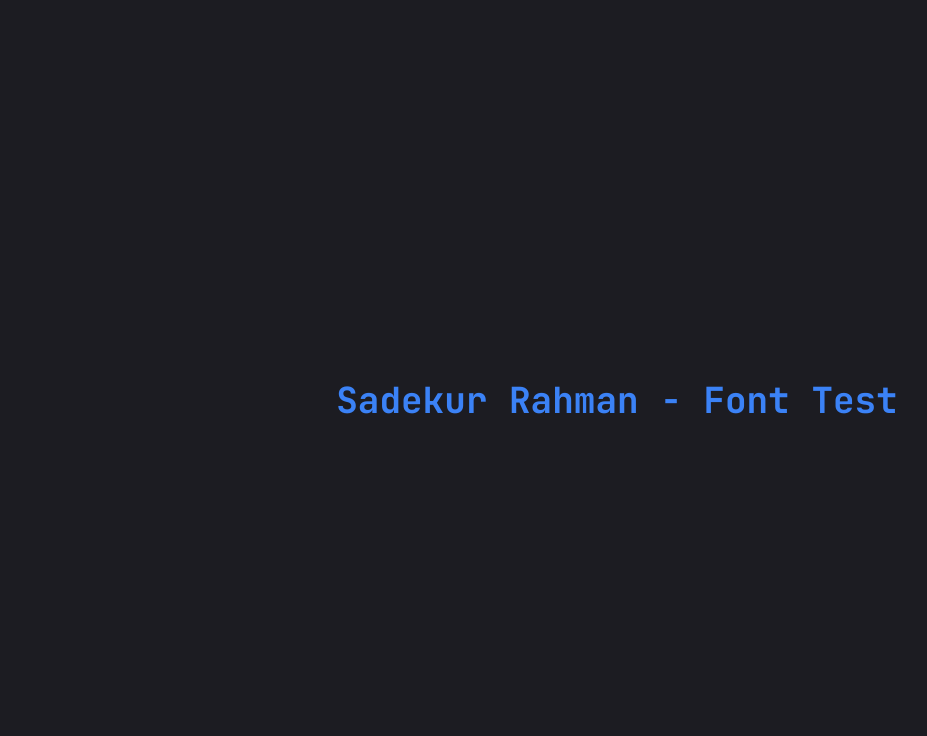
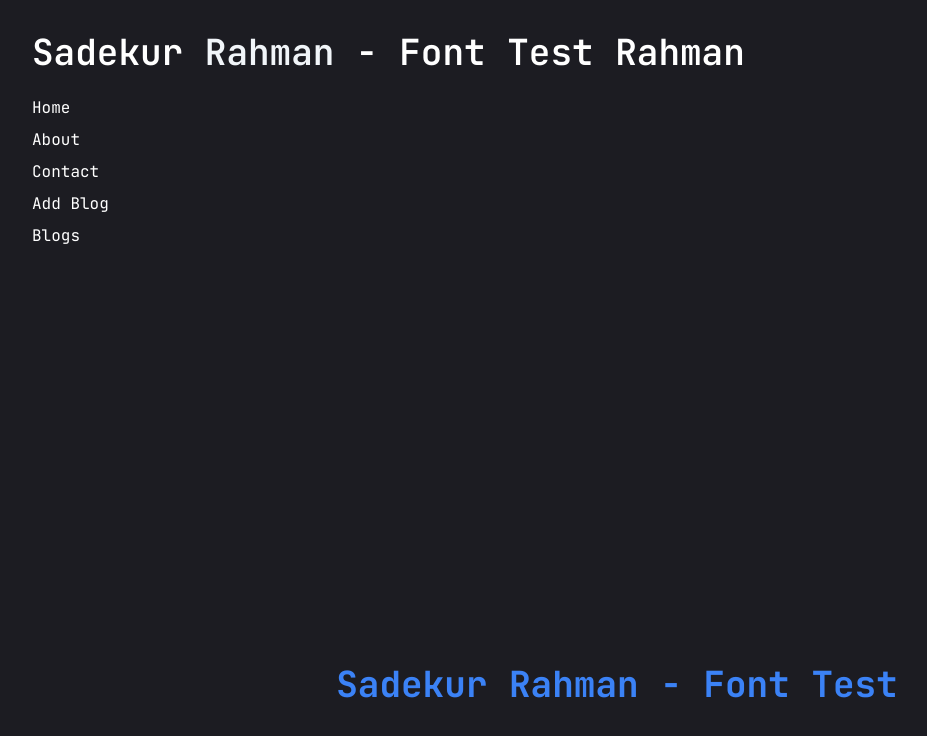
Before and after one commit to sadekur/pfs-2, a Next.js app: page / in a window 1280 px wide. Shown: the top 736 px of the page, without its empty margins (23-950 px from the left). Built offline with nearby package versions, Linux system fonts and the light colour scheme.

Commit message:
add nav and header section

```diff
--- a/app/layout.jsx
+++ b/app/layout.jsx
@@ -1,5 +1,6 @@
 import { JetBrains_Mono } from "next/font/google";
 import "./globals.css";
+import Header from "@/components/Header";
 
 const jetbrainsMono = JetBrains_Mono({
   subsets: ["latin"],
@@ -16,6 +17,7 @@ export default function RootLayout({ children }) {
   return (
     <html lang="en" className={jetbrainsMono.variable}>
       <body className="font-primary"> {/* Apply the font class here */}
+        <Header />
         {children}
       </body>
     </html>
--- /dev/null
+++ b/components/Header.jsx
@@ -0,0 +1,23 @@
+import React from 'react'
+import Link from 'next/link'
+import { Button } from './ui/button'
+import Nav from './Nav'
+
+const Header = () => {
+  return (
+    <header className='py-8 xl:py:12 text-white'>
+      <div className='container mx-auto'>
+        <Link href="/">
+          <h1 className='text-4xl font-semibold'>Sadekur <span className='text-accent'>Rahman</span> - Font Test Rahman</h1>
+        </Link>
+        {/* Desktop Nav */}
+        <div className='hidden md:flex justify-between items-center mt-5'>
+          <Nav />
+        </div>
+      </div>
+
+    </header>
+  )
+}
+
+export default Header
--- /dev/null
+++ b/components/Nav.jsx
@@ -0,0 +1,17 @@
+import React from 'react'
+
+const Nav = () => {
+  return (
+    <nav>
+      <ul>
+        <li><a href="/">Home</a></li>
+        <li><a href="/about">About</a></li>
+        <li><a href="/contact">Contact</a></li>
+        <li><a href="/add-blog">Add Blog</a></li>
+        <li><a href="/blogs">Blogs</a></li>
+      </ul>
+    </nav>
+  )
+}
+
+export default Nav
--- a/tailwind.config.js
+++ b/tailwind.config.js
@@ -42,6 +42,7 @@ const config = {
         accent: {
           DEFAULT: "hsl(var(--accent))",
           foreground: "hsl(var(--accent-foreground))",
+          hover: '#00e187',
         },
         popover: {
           DEFAULT: '#00ff99',
```
